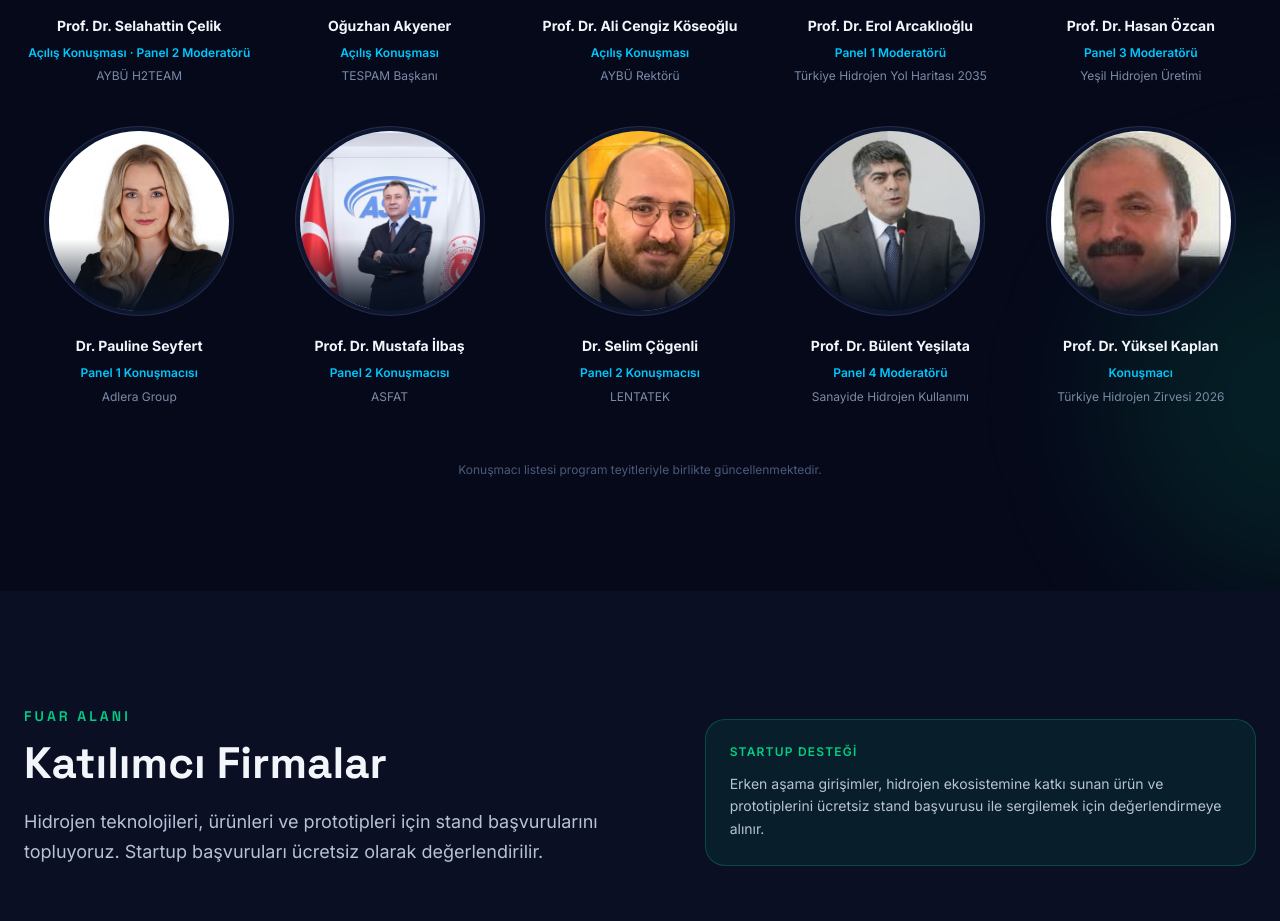
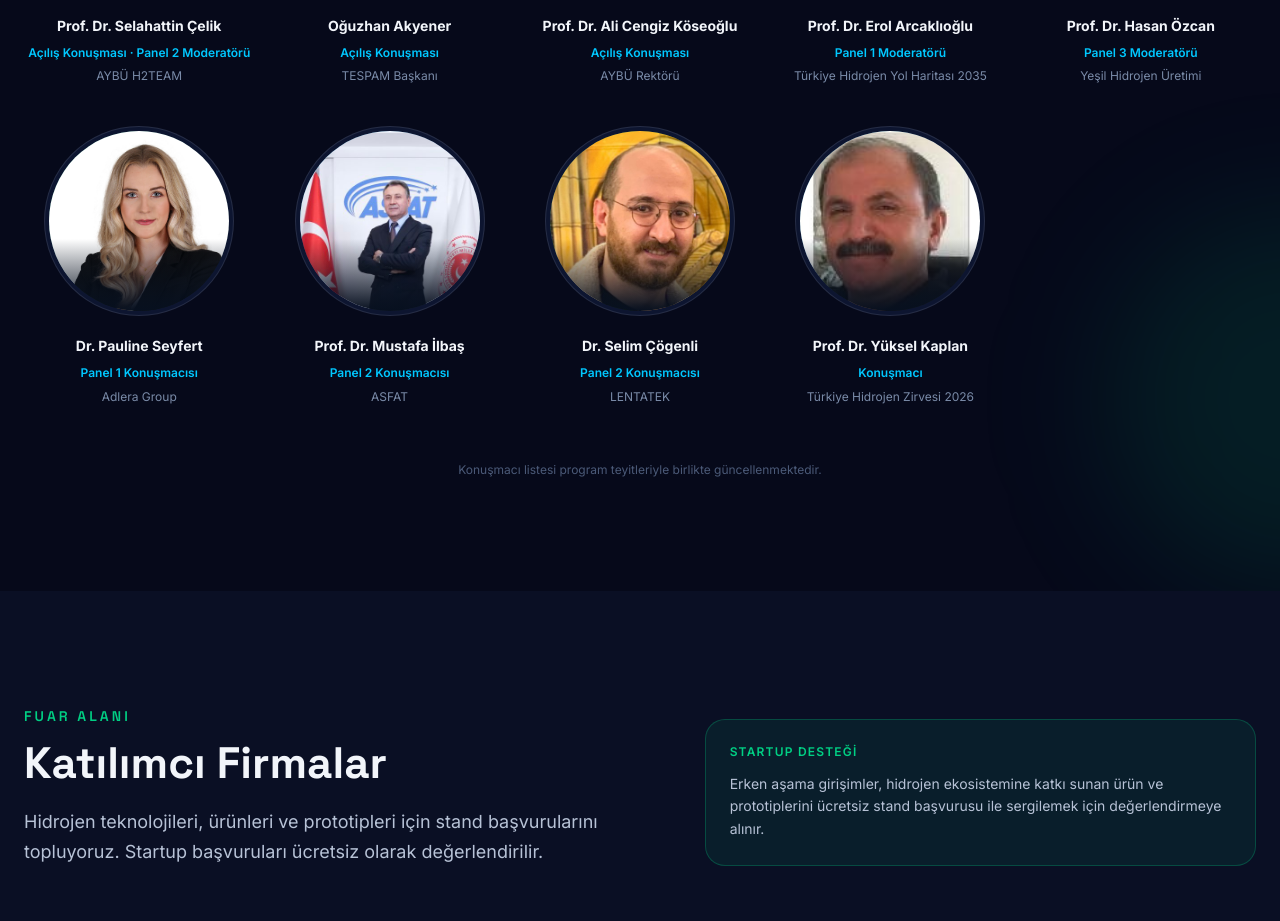
Before and after one commit to turkesdedeci/h2zirve, a Next.js app: page / in a window 1280 px wide. Shown: the part 6280-7201 px from the top of the page. Built offline with nearby package versions, Linux system fonts and the light colour scheme.

Commit message:
Temporarily remove Bulent Yesilata speaker

```diff
--- a/src/components/Speakers.tsx
+++ b/src/components/Speakers.tsx
@@ -78,13 +78,6 @@ const speakers: Speaker[] = [
     affiliation: "LENTATEK",
     initials: "SÇ",
     photo: "/speakers/selim-cogenli-linkedin.jpg",
-  },
-  {
-    name: "Prof. Dr. Bülent Yeşilata",
-    role: "Panel 4 Moderatörü",
-    affiliation: "Sanayide Hidrojen Kullanımı",
-    initials: "BY",
-    photo: "/speakers/bulent-yesilata-researchgate.jpg",
   },
   {
     name: "Prof. Dr. Yüksel Kaplan",
```
